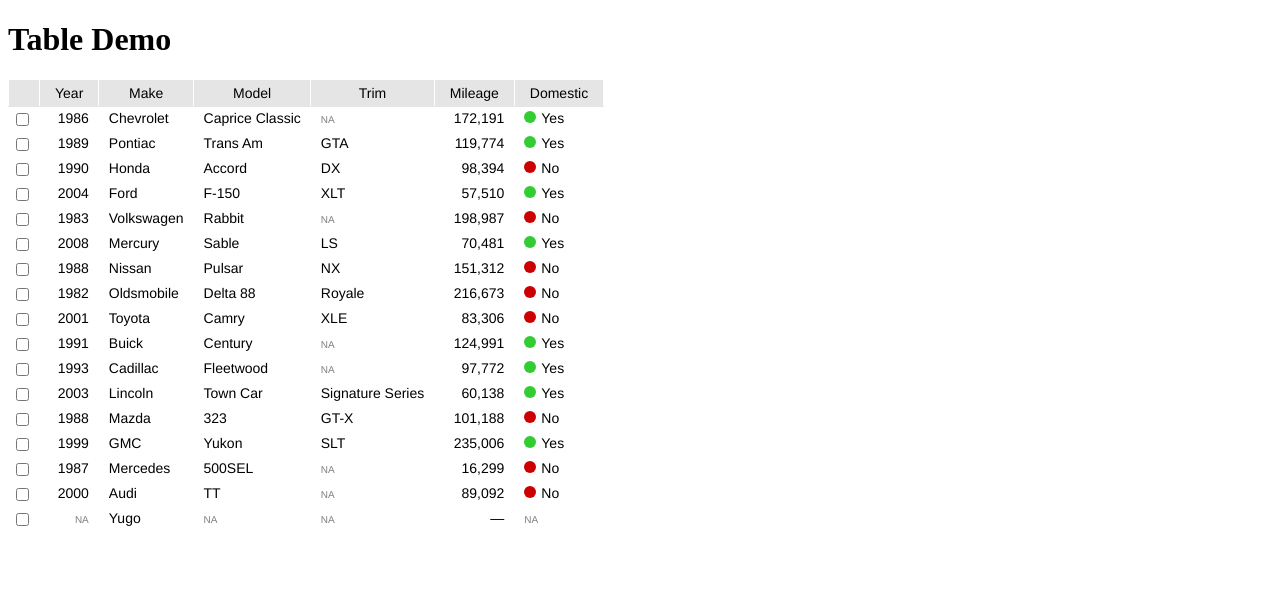
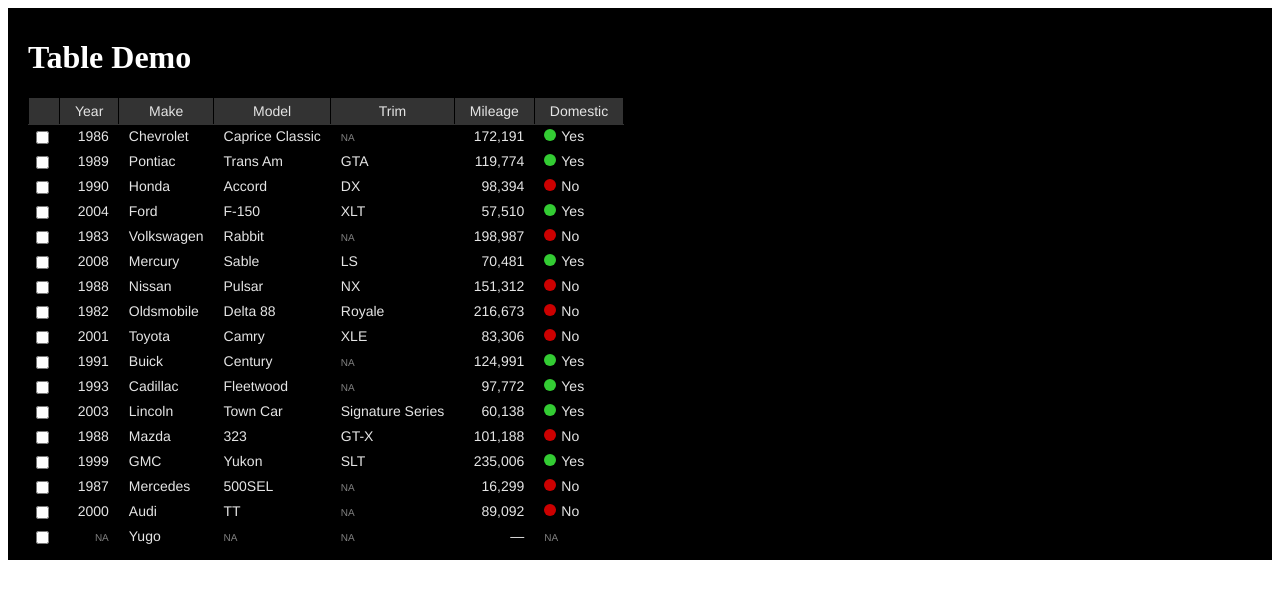
Before and after one commit to anwansi/vue-table, a Vue app: page / in a window 1280 px wide. Shown: the top 598 px of the page. Built offline with nearby package versions, Linux system fonts and the light colour scheme.

Commit message:
Support 'dark' property

```diff
--- a/src/app.vue
+++ b/src/app.vue
@@ -1,7 +1,7 @@
 <template>
-  <div id="app">
+  <div id="app" :class="{ dark }">
     <h1>Table Demo</h1>
-    <vue-table :columns="columns" :rows="rows" />
+    <vue-table :dark="dark" :columns="columns" :rows="rows" />
   </div>
 </template>
 
@@ -14,6 +14,7 @@
     components  : { VueTable },
     data() {
         return {
+            dark    : true,
             columns : [
                 {
                     id      : 'year',
@@ -257,10 +258,24 @@
 
 <style>
 
+#app {
+    background-color:#FFFFFF;
+    padding:10px 20px;
+}
+
+#app.dark {
+    background-color:#000000;
+}
+
+#app.dark h1 {
+    color:#FFFFFF;
+}
+
 table.anwansi_table {
     border-collapse:collapse;
     font-family:avenir, "helvetica neue", helvetica, arial, sans-serif;
     font-size:0px;
+    color:#333333;
 }
 
 table.anwansi_table th {
@@ -297,4 +312,15 @@
     background-color:rgba(51, 102, 255, 0.1);
 }
 
+table.anwansi_table.dark {
+    color:#E5E5E5;
+}
+
+table.anwansi_table.dark th {
+    background-color:#333333;
+    border-bottom-color:#333333;
+    border-left-color:#000000;
+    border-right-color:#000000;
+}
+
 </style>
--- a/src/table.vue
+++ b/src/table.vue
@@ -1,5 +1,5 @@
 <template>
-  <table class="anwansi_table">
+  <table :class="['anwansi_table', { dark }]">
     <thead>
       <head-row :columns="columnState"
                 @click-column="handleClickColumn" />
@@ -32,6 +32,10 @@
         };
     },
     props : {
+        dark : {
+            type    : Boolean,
+            default : false
+        },
         canSelect : {
             type    : Boolean,
             default : true
```
